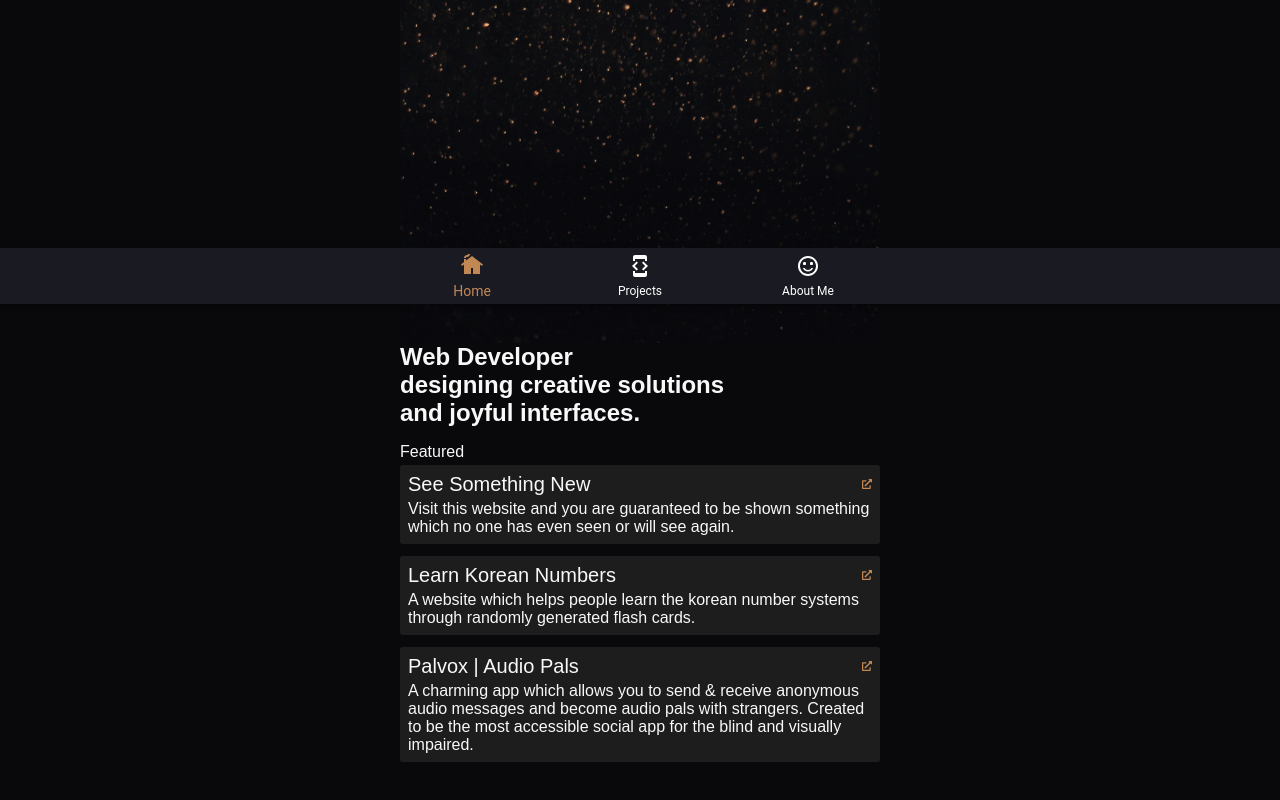
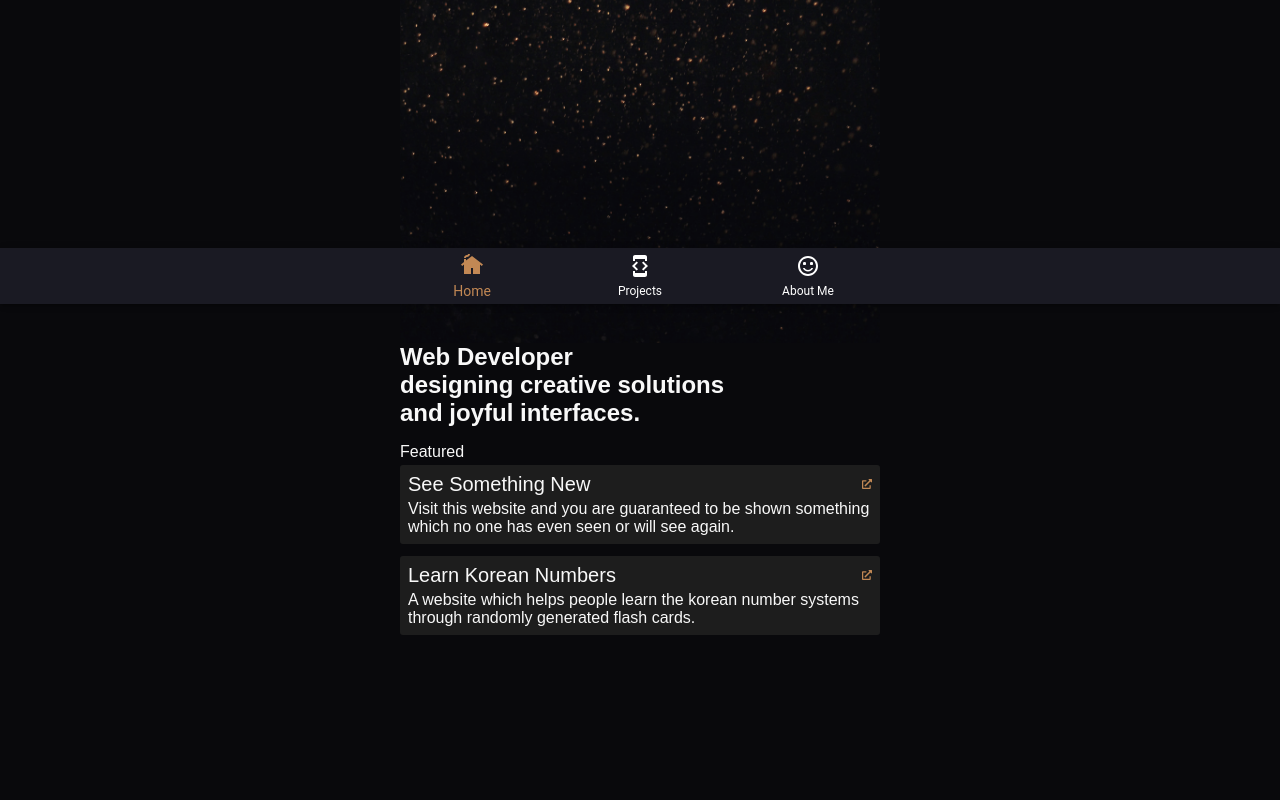
Before and after one commit to AdamDavisDeveloper/adams-portfolio, a React (Vite) app: page / in a window 1280 px wide. Shown: the part 496-1296 px from the top of the page. After the commit the page ends 1255 px from the top, so only its background shows below. Built offline with nearby package versions, Linux system fonts and the light colour scheme; a web font is replaced by a local one.

Commit message:
rm palvox project from featured until later

```diff
--- a/src/Views/Home/FeaturedData.ts
+++ b/src/Views/Home/FeaturedData.ts
@@ -9,9 +9,9 @@ export default [
         description: `A website which helps people learn the korean number systems through randomly generated flash cards.`,
         urlSlug: `korean-flashcards`
     },
-    {
-        title: `Palvox | Audio Pals`,
-        description: `A charming app which allows you to send & receive anonymous audio messages and become audio pals with strangers. Created to be the most accessible social app for the blind and visually impaired.`,
-        urlSlug: `palvox`
-    },
+    // {
+    //     title: `Palvox | Audio Pals`,
+    //     description: `A charming app which allows you to send & receive anonymous audio messages and become audio pals with strangers. Created to be the most accessible social app for the blind and visually impaired.`,
+    //     urlSlug: `palvox`
+    // },
 ]
```
